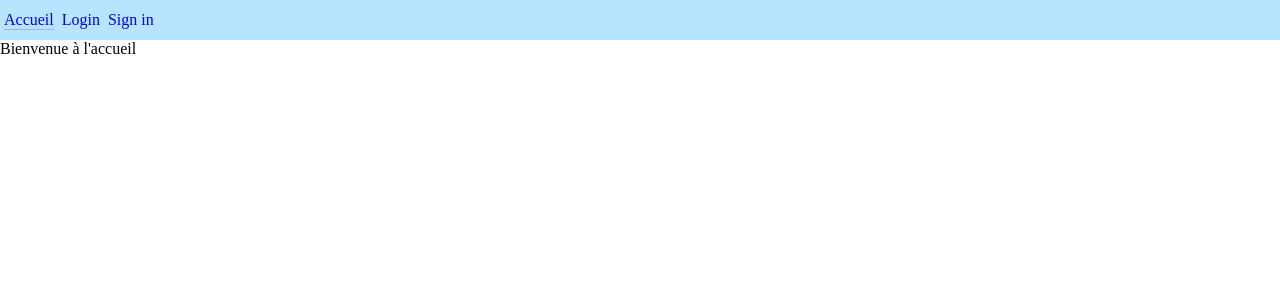
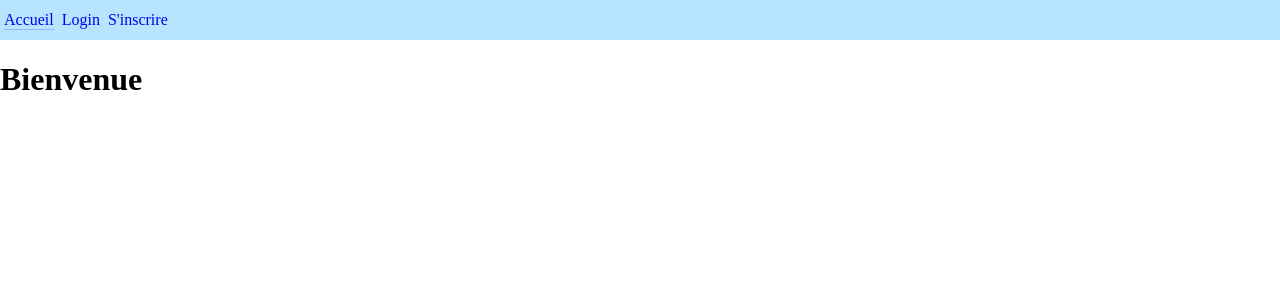
Before and after one commit to MaximePie/learningbuddy-front, a React (Create React App) app: page / in a window 1280 px wide. Shown: the top 300 px of the page. Built offline with nearby package versions, Linux system fonts and the light colour scheme.

Commit message:
feat: Add Navbar tests

```diff
--- a/src/App.js
+++ b/src/App.js
@@ -1,6 +1,6 @@
 import React from "react";
 import Login from './components/pages/Login';
-import {BrowserRouter, NavLink, Route, Switch} from "react-router-dom";
+import {BrowserRouter, Route, Switch} from "react-router-dom";
 import {routes} from "./services/routes";
 import Navbar from "./components/molecules/Navbar";
 
@@ -8,12 +8,10 @@ function App() {
   return (
     <BrowserRouter>
       <div className="App">
-        <Navbar>
-
-        </Navbar>
+        <Navbar/>
         <Switch>
           <Route path={routes.HOME} exact>
-            Bienvenue à l'accueil
+            <h1>Bienvenue</h1>
           </Route>
           <Route path={routes.LOGIN}>
             <Login/>
--- a/src/components/atoms/Textfield.jsx
+++ b/src/components/atoms/Textfield.jsx
@@ -13,6 +13,7 @@ export default function Textfield({name, type, defaultValue, label, register}) {
           defaultValue={defaultValue}
           ref={register({
             required: true,
+            name
           })}
         />
       </label>
@@ -20,10 +21,9 @@ export default function Textfield({name, type, defaultValue, label, register}) {
   );
 }
 
-
 Textfield.propTypes = {
   name: PropTypes.string.isRequired,
-  register: PropTypes.string.isRequired,
+  register: PropTypes.func.isRequired,
   type: PropTypes.string,
   defaultValue: PropTypes.string,
   label: PropTypes.string.isRequired,
--- a/src/components/molecules/Navbar.jsx
+++ b/src/components/molecules/Navbar.jsx
@@ -25,7 +25,7 @@ export default function Navbar() {
         activeClassName="Navbar__link--active"
         to={routes.SIGNIN}
       >
-        Sign in
+        S'inscrire
       </NavLink>
     </div>
   );
```
Also changed, not shown: 1 other file (tests, documents, lock files or other folders).
